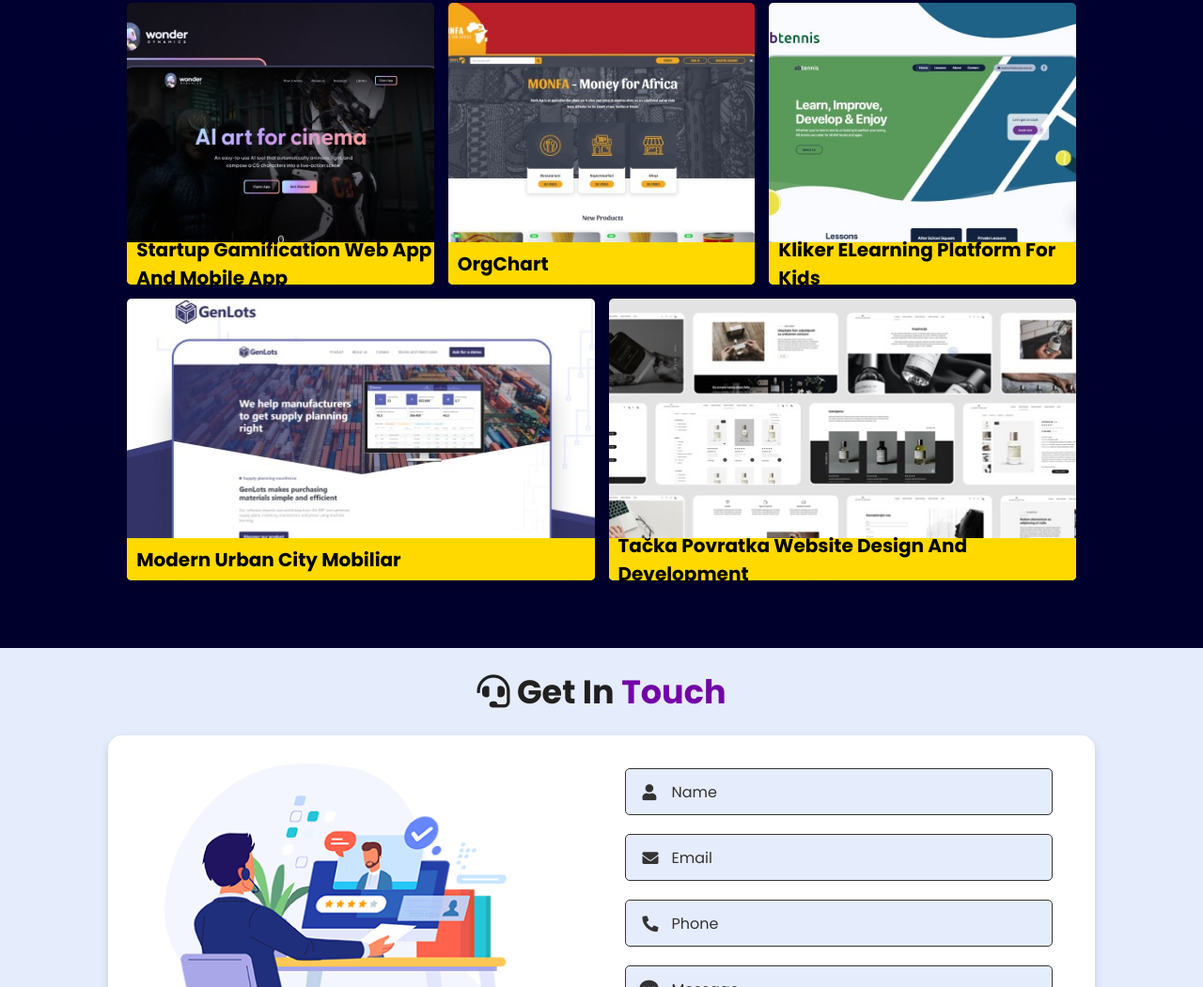
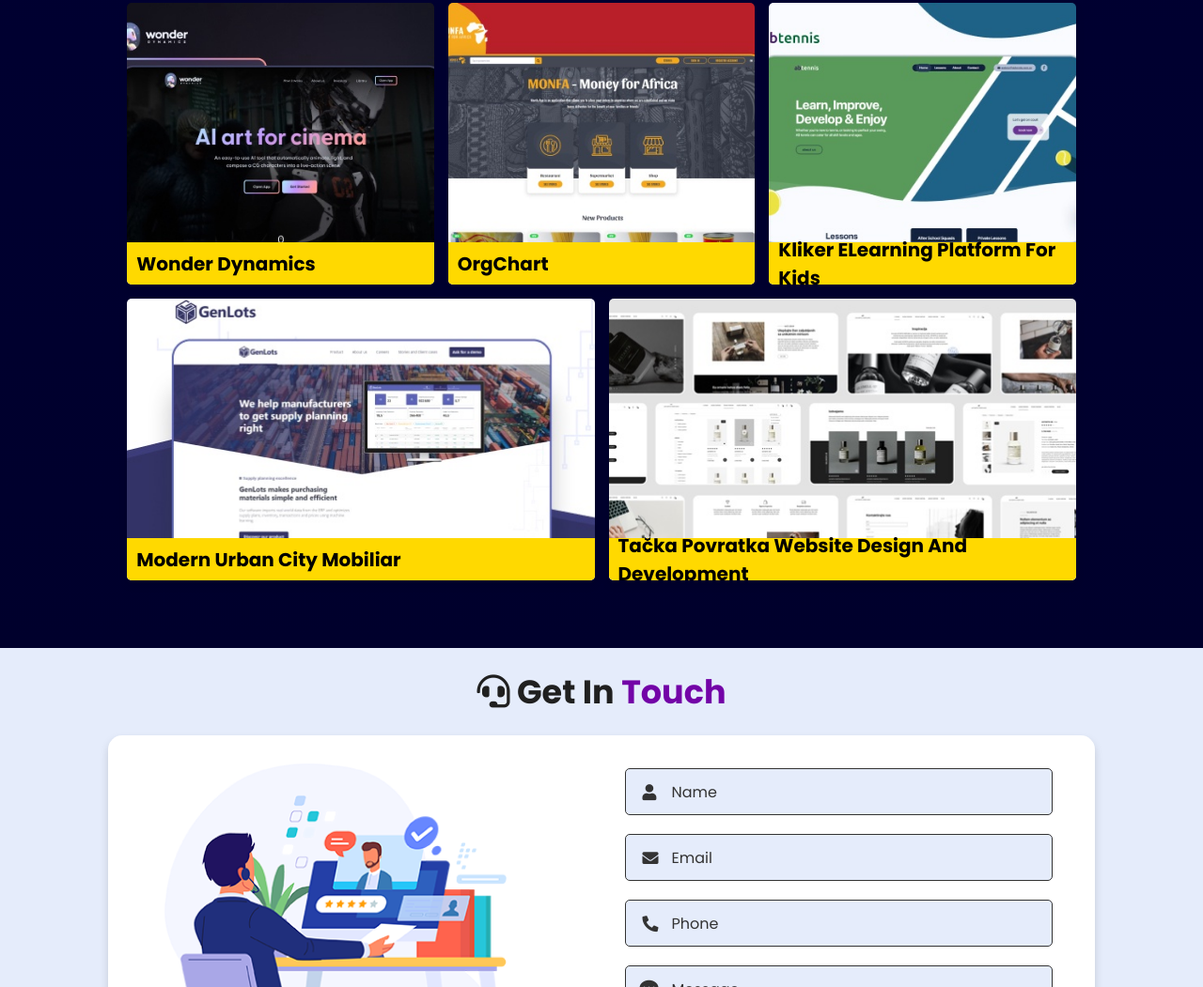
Before and after one commit to alekjovicic321/sreten_portfolio, a plain HTML site: page index.html in a window 1280 px wide. Shown: the part 3018-4069 px from the top of the page at 94% size. Drawn offline with nearby package versions, Linux system fonts and the light colour scheme.

Commit message:
Update index.html

```diff
--- a/index.html
+++ b/index.html
@@ -245,11 +245,10 @@
       <img draggable="false" src="./assets/images/projects/1.jpg" alt="" />
       <div class="content">
         <div class="tag">
-        <h3>Startup gamification web app and mobile app</h3>
+        <h3>Wonder Dynamics</h3>
         </div>
         <div class="desc">
-          <p>Startup simulation game that educates future entrepreneurs and founders about basic business processes and prepares them for a real-world scenario.
-            I was involved in the ideation phase and build a web and a mobile app.</p>
+          <p>Wonder Dynamics is an advanced AI tool that automatically animates, lights and composes CG characters into a live-action scene. This tool allows you to style a unique character, upload your model or use one from an artist database, and compose it in any live-action shot.</p>
         </div>
       </div>
     </div>
```
